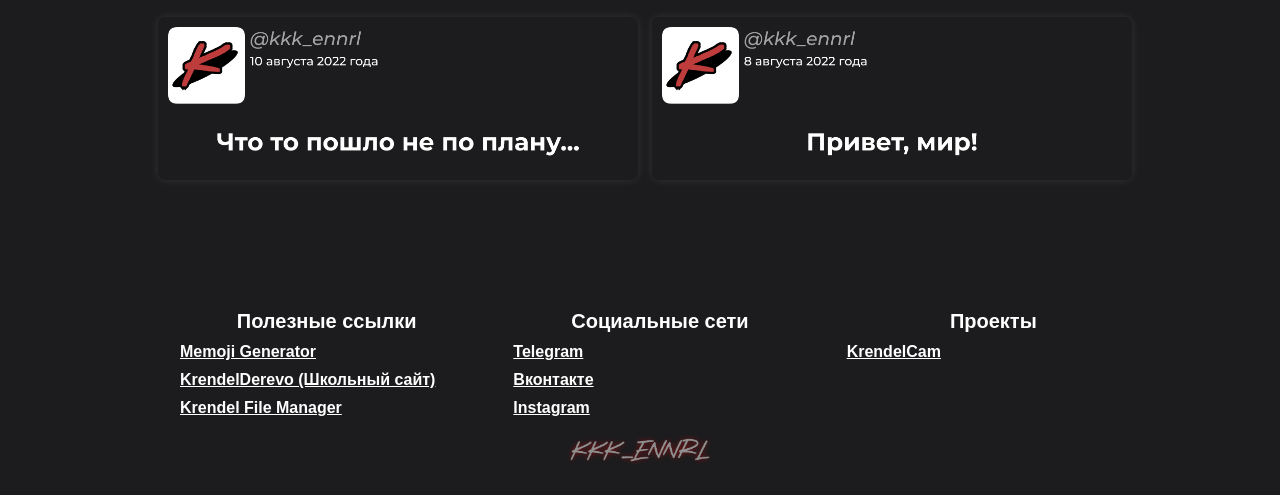
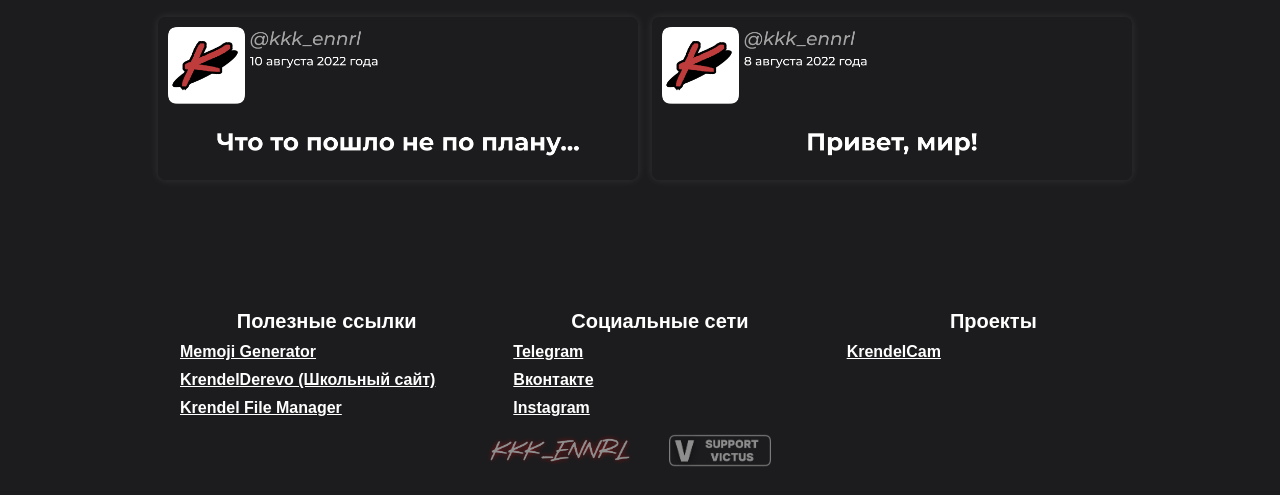
Before and after one commit to kkk-ennrl/kkk-ennrl.ml, a plain HTML site: page news/index.html in a window 1280 px wide. Shown: the part 305-800 px from the top of the page. Drawn offline with Linux system fonts and the light colour scheme.

Commit message:
@kkk_ennrl

```diff
--- a/news/index.html
+++ b/news/index.html
@@ -96,7 +96,7 @@ https://kkk-ennrl.ml/krendel_cam" onclick='document.location.href = "/krendel_ca
 
 			</div>
 
-			<div class="prod" style="display: block; font-family: sans-serif; font-size: 16px; vertical-align: middle; line-height: 22px; text-align: center; color:white; font-weight: 700; opacity: 0.5"><img src="/kkk_ennrl.png" width="150"></div>
+			<div class="prod" style="display: block; font-family: sans-serif; font-size: 16px; vertical-align: middle; line-height: 22px; text-align: center; color:white; font-weight: 700; opacity: 0.5"><img src="/kkk_ennrl.png" width="150" style="margin-right: 10px;"><img src="/victus.png" width="150"></div>
 
 
 		</div>
```
Also changed, not shown: 4 other files.
